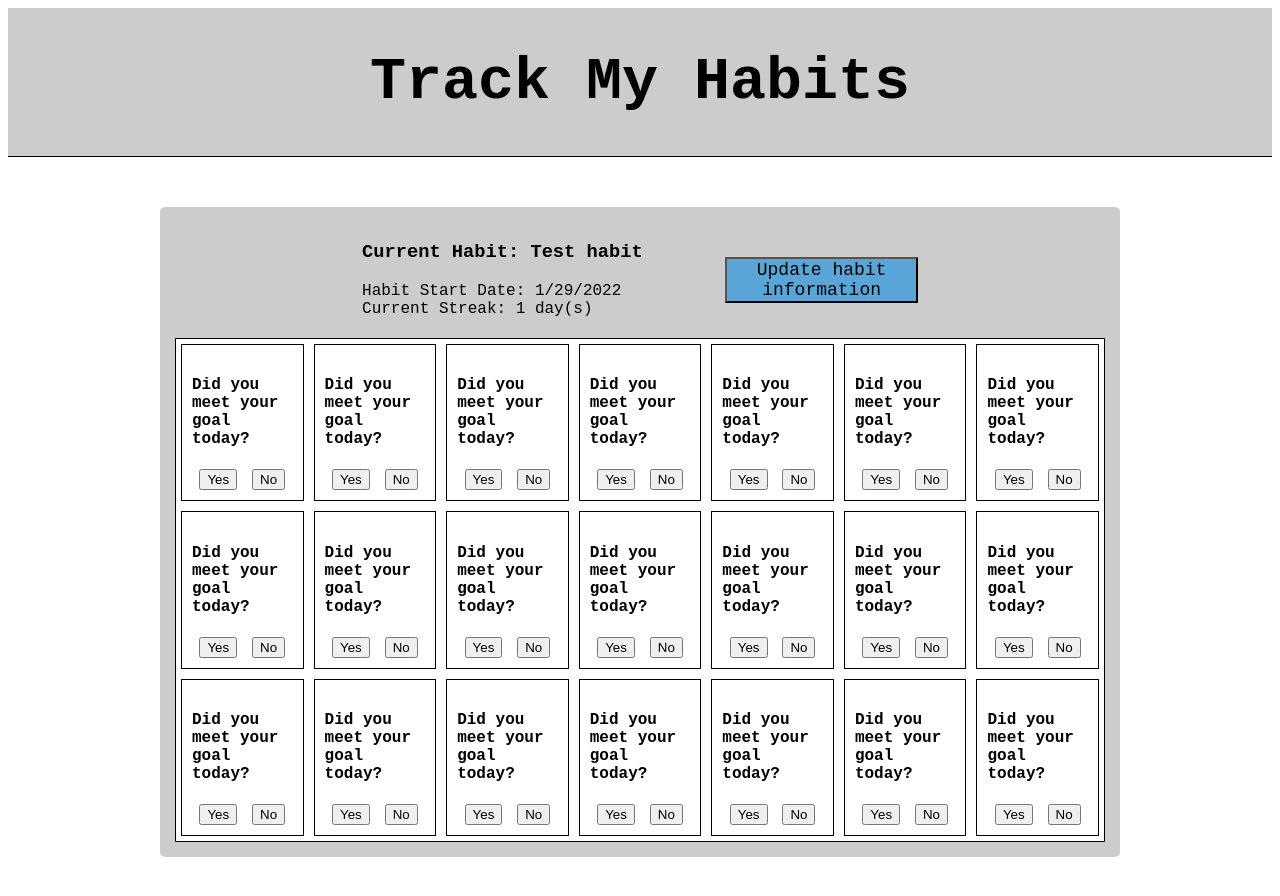
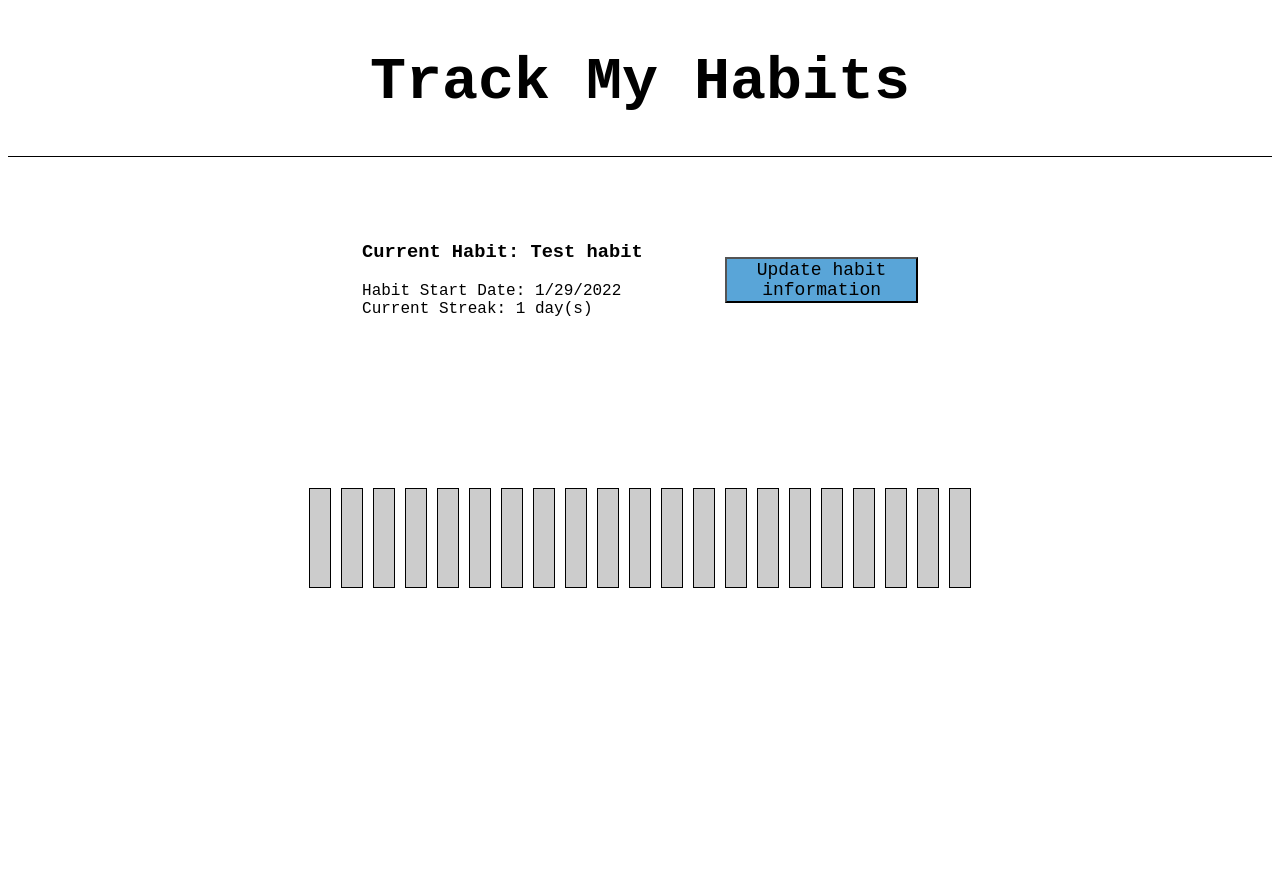
Before and after one commit to djamz919/Track-My-Habits, a React (Create React App) app in the folder client/: page /dashboard in a window 1280 px wide. Shown: the top 896 px of the page. After the commit the page ends 803 px from the top, so only its background shows below. Built offline with nearby package versions, Linux system fonts and the light colour scheme.

Commit message:
Style edits

```diff
--- a/client/src/components/Day/index.js
+++ b/client/src/components/Day/index.js
@@ -3,11 +3,7 @@ import React from 'react';
 const Day = () => {
     return (
         <div>
-            <h4 className='habit-question'>Did you meet your goal today?</h4>
-            <div className='answer-buttons'>
-                <button className='yes'>Yes</button>
-                <button className='no'>No</button>
-            </div>
+
         </div>
     )
 }
--- a/client/src/components/HabitOptions/index.js
+++ /dev/null
@@ -1,10 +0,0 @@
-import React from 'react';
-import { Link, useNavigate } from 'react-router-dom';
-
-const HabitOptions = (props) => {
-    return (
-        <div></div>
-    )
-}
-
-export default HabitOptions;
--- a/client/src/components/HabitTracker/index.js
+++ b/client/src/components/HabitTracker/index.js
@@ -26,6 +26,48 @@ const HabitTracker = (props) => {
         {
             id: 7
         },
+        {
+            id: 8
+        },
+        {
+            id: 9
+        },
+        {
+            id: 10
+        },
+        {
+            id: 11
+        },
+        {
+            id: 12
+        },
+        {
+            id: 13
+        },
+        {
+            id: 14
+        },
+        {
+            id: 15
+        },
+        {
+            id: 16
+        },
+        {
+            id: 17
+        },
+        {
+            id: 18
+        },
+        {
+            id: 19
+        },
+        {
+            id: 20
+        },
+        {
+            id: 21
+        }
     ]
 
     return (
@@ -42,22 +84,11 @@ const HabitTracker = (props) => {
                     </button>
                 </div>
             </div>
+            <div className='habit-log'>
+
+            </div>
             <div className='habit-calendar'>
-                <div className='week-1'>
-                    {dayInfo.map((dayInfo) => (
-                        <div className='day' key={dayInfo.id}>
-                            <Day></Day>
-                        </div>
-                    ))}
-                </div>
-                <div className='week-2'>
-                    {dayInfo.map((dayInfo) => (
-                        <div className='day' key={dayInfo.id}>
-                            <Day></Day>
-                        </div>
-                    ))}
-                </div>
-                <div className='week-3'>
+                <div className='days'>
                     {dayInfo.map((dayInfo) => (
                         <div className='day' key={dayInfo.id}>
                             <Day></Day>
--- a/client/src/index.css
+++ b/client/src/index.css
@@ -25,20 +25,18 @@ html,
 body {
   font-family: 'Inconsolata', monospace;
   background-repeat: no-repeat;
+  color: var(--black);
 }
 
 .header {
   font-size: 30px;
   display: flex;
   justify-content: center;
-  color: var(--black);
-  background-color: var(--gray);
   border-bottom: 1px solid black;
 }
 
 .card-body {
   font-size: 30px;
-  color: var(--black);
 }
 
 .card, .card-body, form {
@@ -104,7 +102,6 @@ position:relative;
 }
 
 .habit-card {
-  background-color: var(--gray);
   border-radius: 5px;
   margin: 50px auto;
   padding: 15px;
@@ -113,7 +110,6 @@ position:relative;
   flex-direction: column;
   flex-wrap: wrap;
   align-items: center;
-  color: var(--black);
 }
 
 .habit-options {
@@ -129,40 +125,23 @@ position:relative;
 .habit-calendar {
   width: 100%;
   min-height: 400px;
-  border: 1px solid black;
-  background-color: white !important;
   display: flex;
   flex-wrap: wrap;
   align-content: center;
   justify-content: space-evenly;
 }
 
-.week-1 {
+.days {
   display: flex;
   flex-direction: row;
   align-items: flex-start;
   justify-content: space-around;
 }
 
-.week-2 {
-  display: flex;
-  flex-direction: row;
-  align-items: center;
-  justify-content: space-around;
-}
-
-.week-3 {
-  display: flex;
-  flex-direction: row;
-  align-items: flex-end;
-  justify-content: space-around;
-}
-
 .day {
-  display: flex;
-  align-items: center;
+  background-color: var(--gray);
   box-sizing: border-box;
-  border: 1px solid black;
+  border: 1px solid var(--black);
   margin: 5px;
   padding: 10px;
   min-height: 100px;
--- a/client/src/pages/Dashboard.js
+++ b/client/src/pages/Dashboard.js
@@ -1,6 +1,5 @@
 import React from 'react';
 import HabitTracker from '../components/HabitTracker';
-import HabitOptions from '../components/HabitOptions';
 import { Link } from 'react-router-dom';
 
 const Dashboard = () => {
@@ -22,8 +21,8 @@ const Dashboard = () => {
         <main className='dashboard'>
             {habitInfo.map((habitInfo) => (
                 <section className='user-habit' key={habitInfo.id}>
-                    <HabitOptions UpdateHabit={UpdateHabit} />
                     <HabitTracker
+                        UpdateHabit={UpdateHabit}
                         habitText={habitInfo.habitText}
                         createdAt={habitInfo.createdAt}
                         username={habitInfo.username}
```
